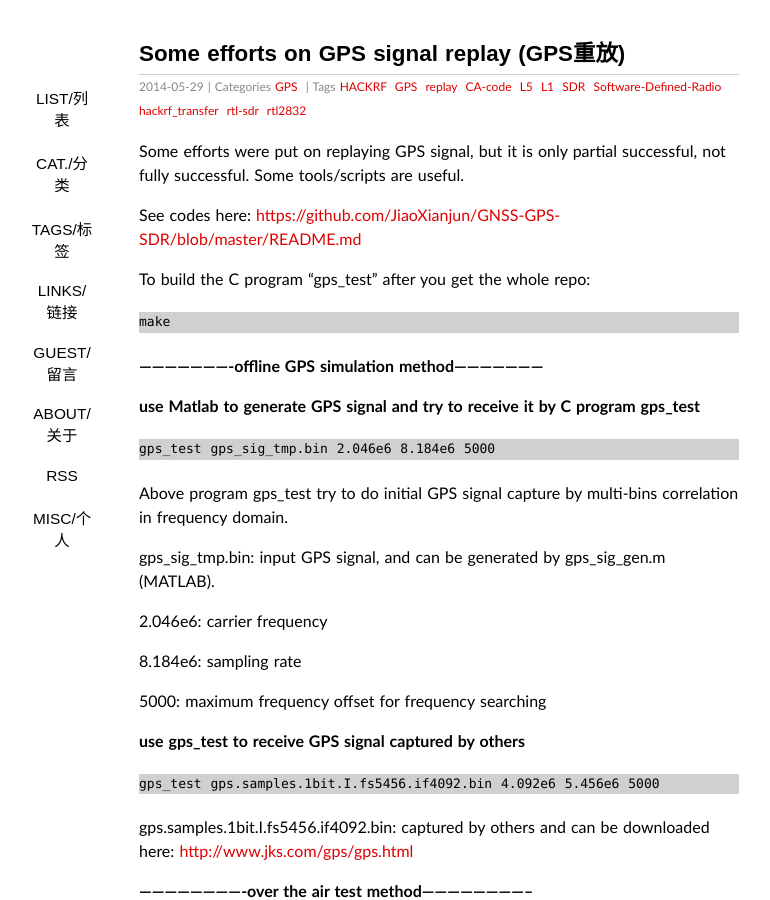
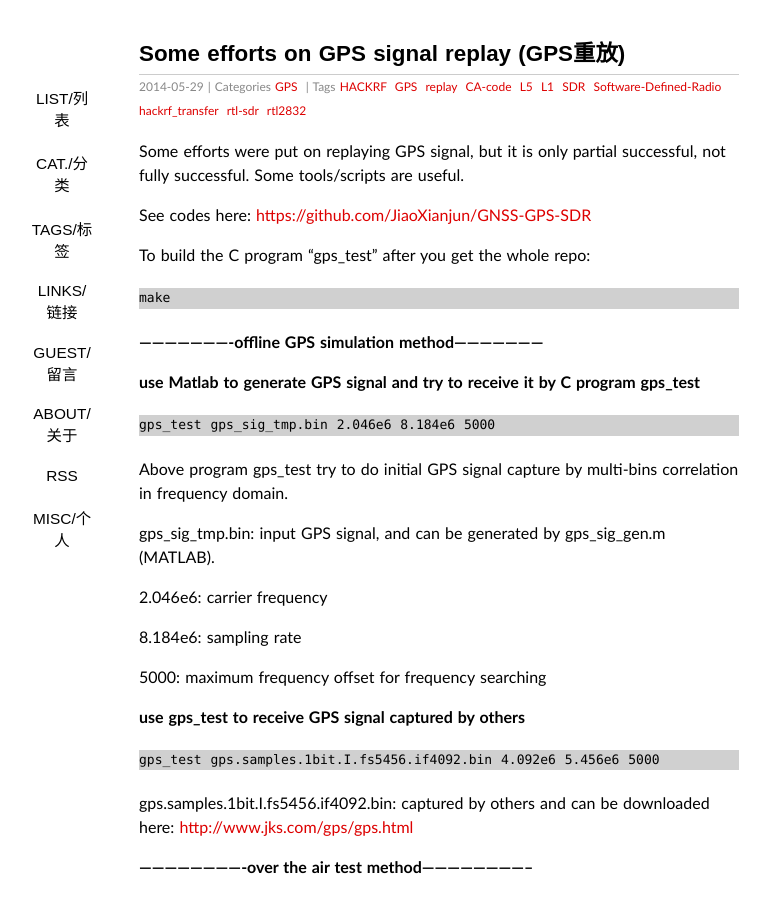
Before and after one commit to sdr-x/sdr-x.github.io, a Jekyll site: the page built from _posts/2014-05-29-Some efforts on GPS signal replay (GPS重放).md, in a window 1280 px wide and 900 px high. Shown: the whole window, without its empty margins (201-971 px from the left). Built offline with Jekyll 4.4.1, drawn with Linux system fonts in a browser that asks for light colours; some web fonts are replaced; Markdown is read by kramdown in place of the engine named in the settings; comment, search, counter and statistics services are not loaded; part of the change alters nothing that is shown.

Commit message:
Update 2014-05-29-Some efforts on GPS signal replay (GPS重放).md

```diff
--- a/_posts/2014-05-29-Some efforts on GPS signal replay (GPS重放).md
+++ b/_posts/2014-05-29-Some efforts on GPS signal replay (GPS重放).md
@@ -9,7 +9,7 @@ tags:  HACKRF GPS replay CA-code L5 L1 SDR Software-Defined-Radio hackrf_transfe
 
 Some efforts were put on replaying GPS signal, but it is only partial successful, not fully successful. Some tools/scripts are useful.
 
-See codes here: [https://github.com/JiaoXianjun/GNSS-GPS-SDR/blob/master/README.md](https://github.com/JiaoXianjun/GNSS-GPS-SDR/blob/master/README.md)
+See codes here: [https://github.com/JiaoXianjun/GNSS-GPS-SDR](https://github.com/JiaoXianjun/GNSS-GPS-SDR)
 
 To build the C program "gps_test" after you get the whole repo:
 
```
